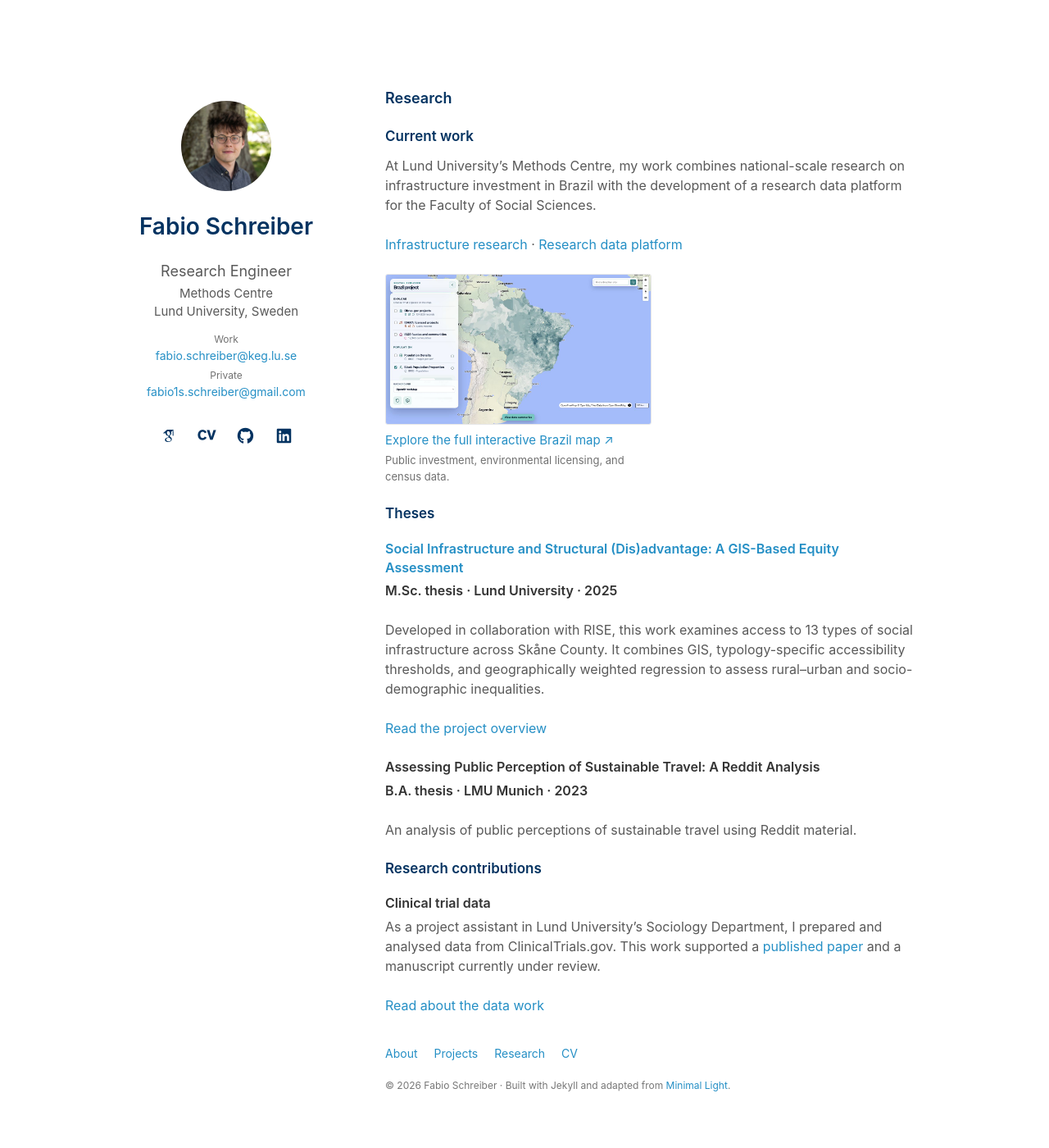
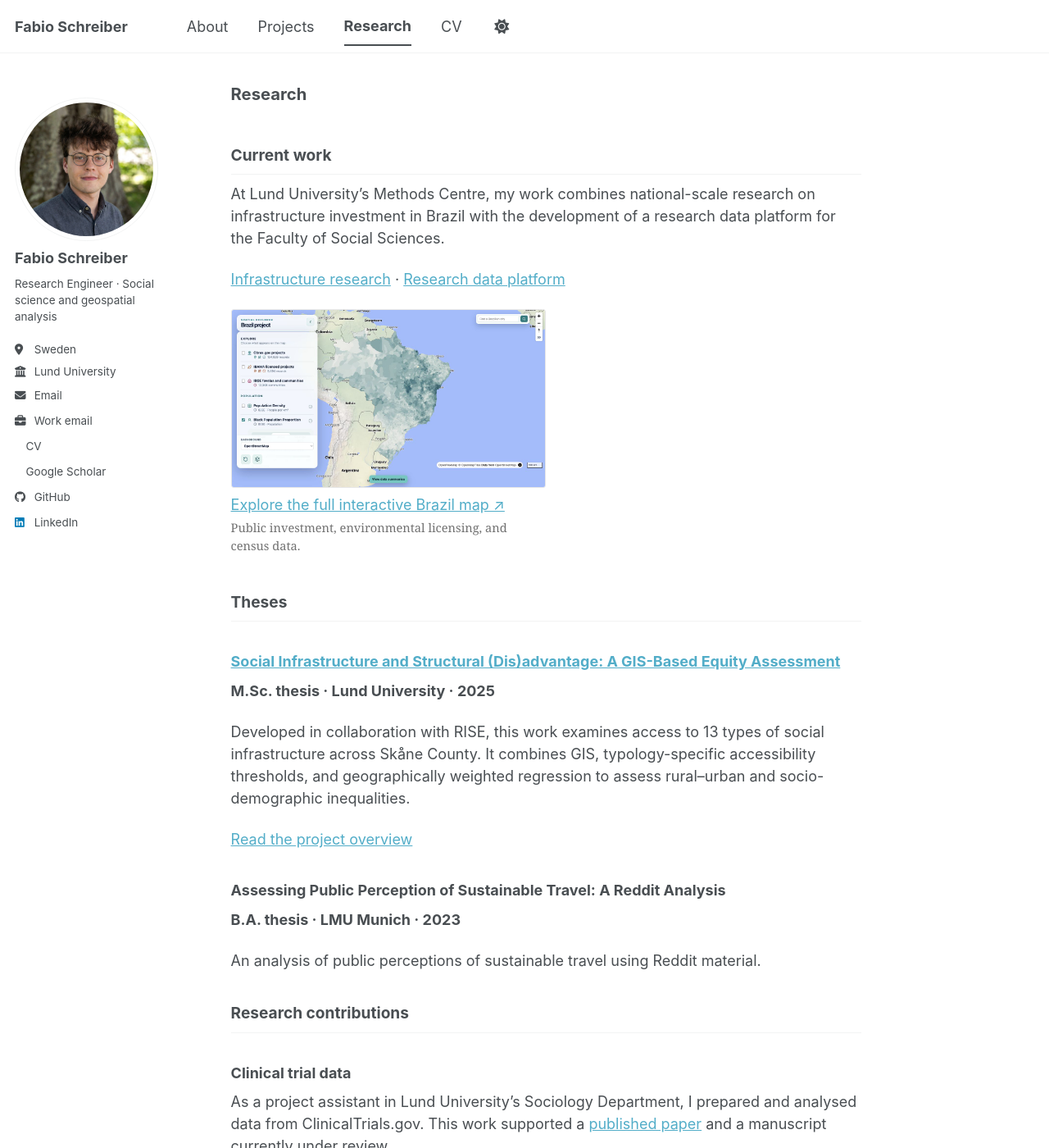
Before and after one commit to fab1s/fab1s.github.io, a Jekyll site: the page built from _pages/research.md, in a window 1280 px wide and 1400 px high. Shown: the whole window at 82% size. Built offline with Jekyll 4.4.1, drawn with Linux system fonts in a browser that asks for light colours; some web fonts are replaced; a style sheet for code colours, icons or effects is not loaded; some of the changed text lies outside the part shown.

Commit message:
Use Academic Pages theme structure

```diff
--- a/_config.yml
+++ b/_config.yml
@@ -10,8 +10,9 @@ repository: fab1s/fab1s.github.io
 author:
   avatar: Fabio_Schreiber.jpg
   work_email: fabio.schreiber@keg.lu.se
-  scholar: https://scholar.google.com/citations?user=e9tejNQAAAAJ
-  linkedin: https://www.linkedin.com/in/fabio-schreiber-1b79972a7/
+  googlescholar: https://scholar.google.com/citations?user=e9tejNQAAAAJ
+  linkedin: fabio-schreiber-1b79972a7
+  cv: /files/fabio-schreiber-cv.pdf
   name: Fabio Schreiber
   bio: Research Engineer · Social science and geospatial analysis
   employer: Lund University
--- a/_includes/author-profile.html
+++ b/_includes/author-profile.html
@@ -38,6 +38,12 @@
       {% endif %}
       {% if author.email %}
         <li><a href="mailto:{{ author.email }}"><i class="fas fa-fw fa-envelope icon-pad-right" aria-hidden="true"></i>{{ site.data.ui-text[site.locale].email_label | default: "Email" }}</a></li>
+      {% endif %}
+      {% if author.work_email %}
+        <li><a href="mailto:{{ author.work_email }}"><i class="fas fa-fw fa-briefcase icon-pad-right" aria-hidden="true"></i>Work email</a></li>
+      {% endif %}
+      {% if author.cv %}
+        <li><a href="{{ author.cv | relative_url }}"><i class="ai ai-cv ai-fw icon-pad-right" aria-hidden="true"></i>CV</a></li>
       {% endif %}
 
       <!-- Font Awesome and Academicons icons / Academic websites -->
--- a/_layouts/single.html
+++ b/_layouts/single.html
@@ -1,4 +1,21 @@
 ---
-layout: minimal
+layout: default
 ---
-{{ content }}
+
+{% include base_path %}
+
+<div id="main" role="main">
+  {% include sidebar.html %}
+
+  <article class="page" itemscope itemtype="http://schema.org/CreativeWork">
+    <div class="page__inner-wrap">
+      <header>
+        {% if page.title %}<h1 class="page__title" itemprop="headline">{{ page.title }}</h1>{% endif %}
+      </header>
+
+      <section class="page__content" itemprop="text">
+        {{ content }}
+      </section>
+    </div>
+  </article>
+</div>
--- a/assets/css/main.scss
+++ b/assets/css/main.scss
@@ -37,3 +37,13 @@
     "layout/sidebar",
     "layout/json_cv"
 ;
+
+/* Fabio's compact Academic Pages presentation */
+.page__title { font-size:1.125em; line-height:1.35; }
+.page__content h2 { font-size:1.0625em; line-height:1.35; }
+.page__content h3 { font-size:1em; line-height:1.4; }
+.map-preview { width:50%; margin:1em 0 1.5em; }
+.map-preview a { display:block; }
+.map-preview img { display:block; width:100%; height:auto; border:1px solid #e7e7e7; border-radius:3px; box-sizing:border-box; margin-bottom:0.4em; }
+.map-preview figcaption { color:#717171; font-size:0.8125em; margin-top:0.25em; }
+@media (max-width: 800px) { .map-preview { width:100%; } }
```
Also changed, not shown: _layouts/archive.html (+12 -2 lines).
